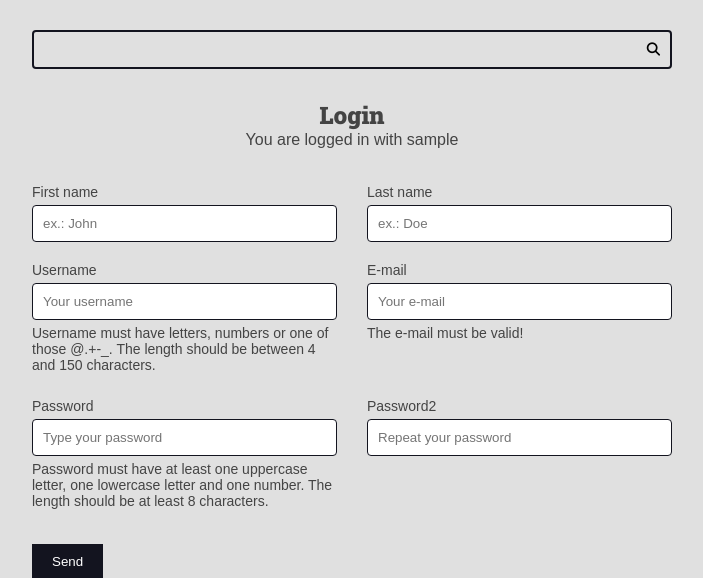
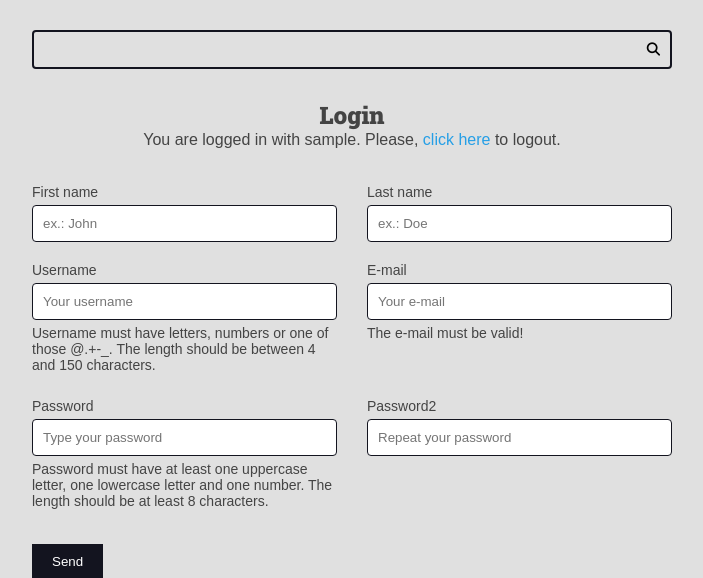
Before and after one commit to rt-oliveira/curso-django-projeto1, a Django app: template authors/templates/authors/pages/login.html in a window 1280 px wide. Shown: the part 113-691 px from the top of the page, without its empty margins (288-991 px from the left). Run offline with Django 4.2, Linux system fonts and the light colour scheme; the template is opened without the code that fills it: values that come from a table or form of the project are taken from there, others are empty; the visitor is signed in with stand-in values (Sample User, id 1); some libraries are stand-ins or nearby versions.

Commit message:
Adicionada camada de segurança ao deslogar do sistema.

```diff
--- a/authors/templates/authors/pages/login.html
+++ b/authors/templates/authors/pages/login.html
@@ -7,7 +7,15 @@
 	<h2>Login</h2>
 
 	{% if request.user.is_authenticated %}
-		<p>You are logged in with {{ request.user.username }}</p>
+		<div>You are logged in with
+			{{ request.user.username }}.
+			Please,
+			<form class="inline-form" action="{% url 'authors:logout' %}" method="POST">
+				{% csrf_token %}
+				<input type="hidden" name="username" value="{{ request.user.username }}">
+				<button class="plaintext-button" type="submit">click here</button>
+			</form> to logout.
+		</div>
 	{% endif %}
 </div>
 
--- a/authors/urls.py
+++ b/authors/urls.py
@@ -8,5 +8,6 @@ urlpatterns = [
     path('register/', views.register_view, name='register'),
     path('register/create/', views.register_create, name='register_create'),
     path('login/', views.login_view, name='login'),
-    path('login/create/', views.login_create, name='login_create')
+    path('login/create/', views.login_create, name='login_create'),
+    path('logout/', views.logout_view, name='logout'),
 ]
--- a/authors/views.py
+++ b/authors/views.py
@@ -75,5 +75,11 @@ def login_create(request):
 
 @login_required(login_url='authors:login', redirect_field_name='next')
 def logout_view(request):
+    if not request.POST:
+        return redirect(reverse('authors:login'))
+
+    if request.POST.get('username') != request.user.username:
+        return redirect(reverse('authors:login'))
+
     logout(request)
     return redirect(reverse('authors:login'))
--- a/base_static/global/css/styles.css
+++ b/base_static/global/css/styles.css
@@ -412,3 +412,16 @@ h1, h2, h3, h4, h5, h6 {
 		grid-template-columns: repeat(auto-fit, minmax(100%, 1fr));
 	}
 }
+
+.plaintext-button {
+	display: inline;
+	border: none;
+	background: none;
+	cursor: pointer;
+	color: var(--color-primary);
+	font-size: 1.6rem;
+}
+
+.inline-form {
+	display: inline;
+}
```
